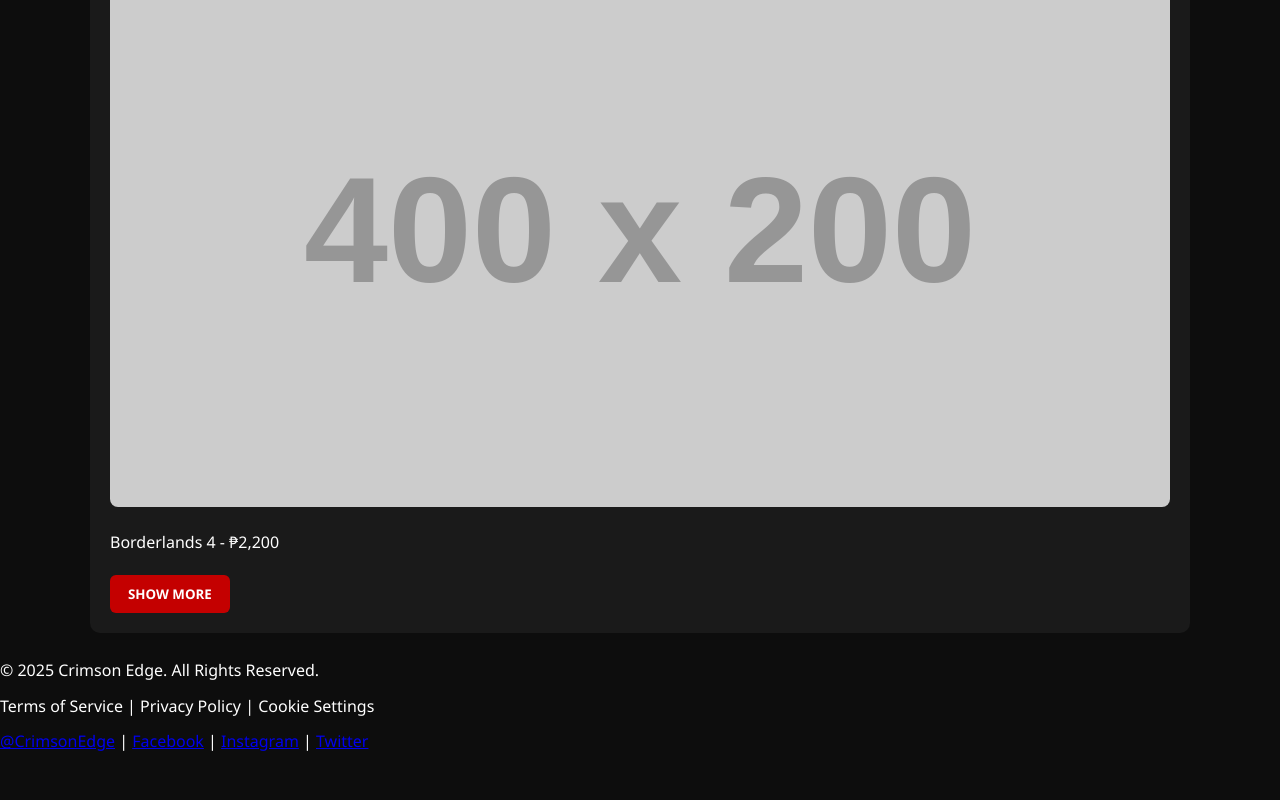
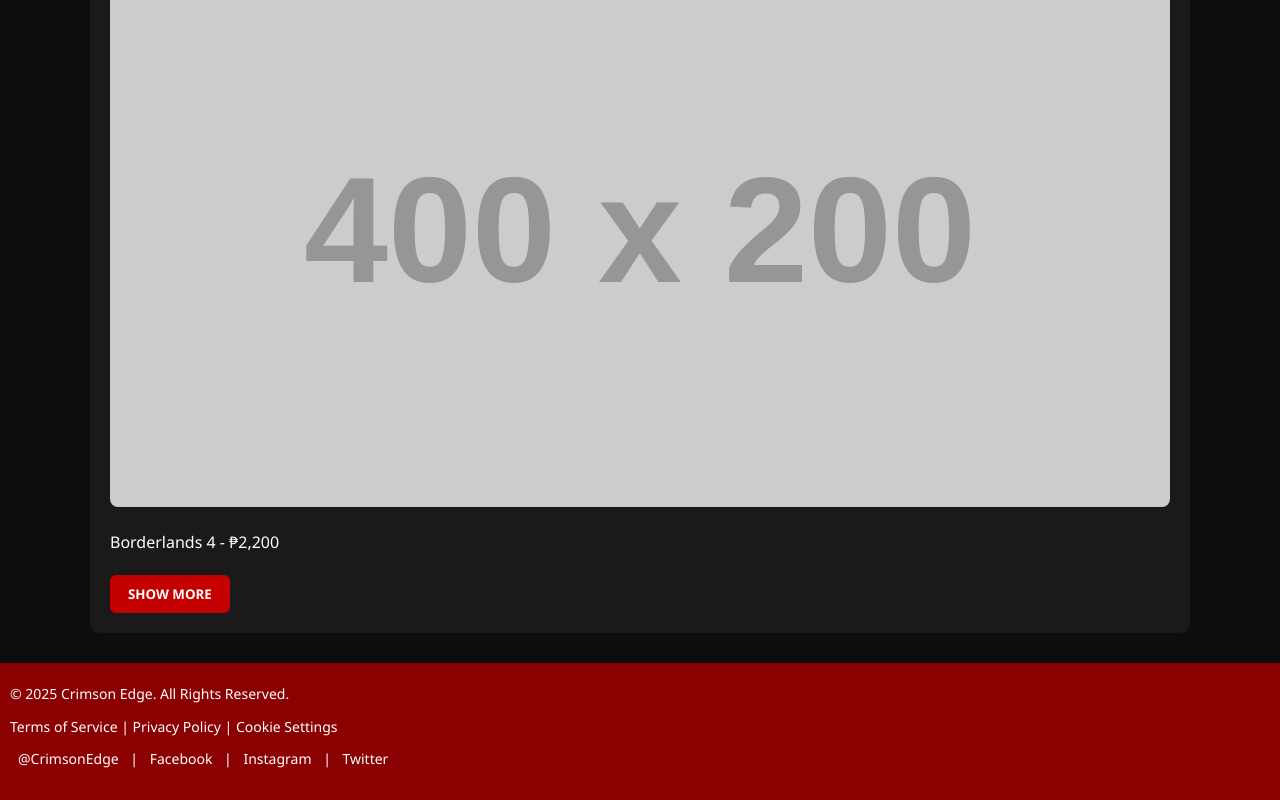
Before and after one commit to Jazuuu/WEBSITE, a plain HTML site: page Store.html in a window 1280 px wide. Shown: the part 3632-4432 px from the top of the page. Before the commit the page ends 4397 px from the top, so only its background shows below. Drawn offline with Linux system fonts and the light colour scheme; placeholder pictures from the web are drawn by us.

Commit message:
Added footer css

```diff
--- a/style.css
+++ b/style.css
@@ -134,3 +134,23 @@ th {
 tr:nth-child(even) {
   background-color: #111;
 }
+
+/*Footer*/
+footer {
+  background-color: #8b0000;
+  color: white;
+  text-align: center;
+  padding: 20px 10px;
+  margin-top: 30px;
+  font-size: 14px;
+}
+
+footer a {
+  color: white;
+  text-decoration: none;
+  margin: 0 8px;
+}
+
+footer a:hover {
+  color: #ffcccc;
+}
```
